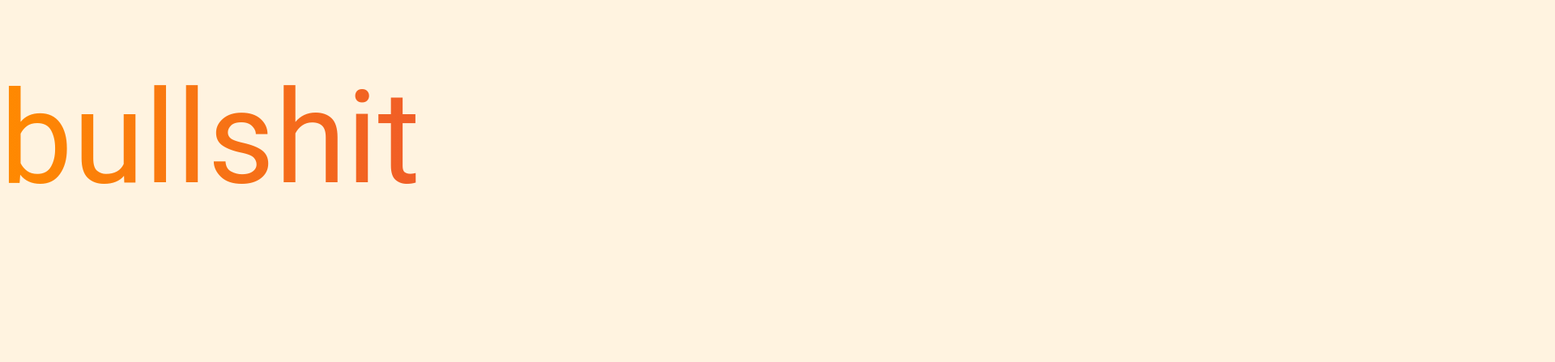
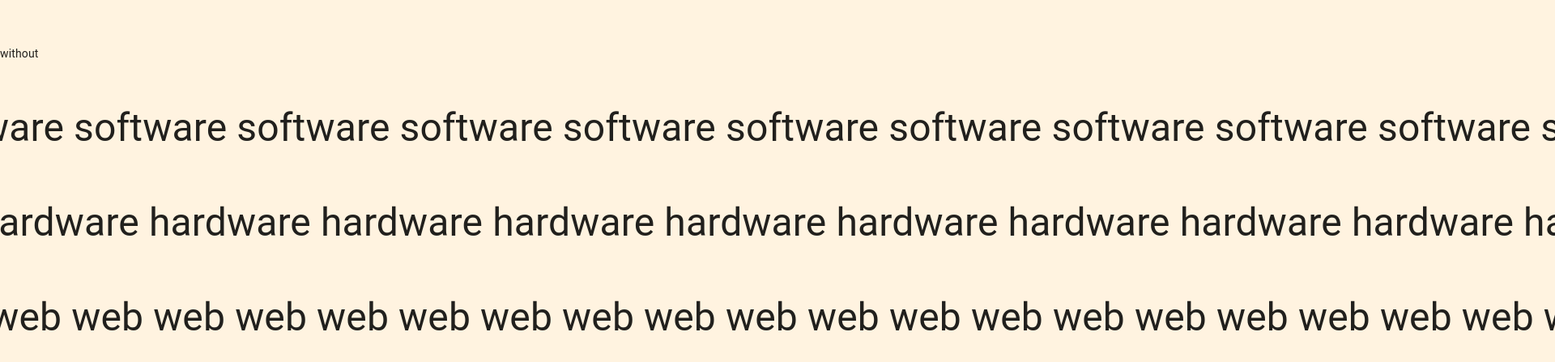
Before and after one commit to abadAfonsoJaime/boxfish, a React (Create React App) app: page /home in a window 1280 px wide. Shown: the part 661-1108 px from the top of the page at 81% size, 1920 px wide, since content can reach past the window. Built offline with nearby package versions, Linux system fonts and the light colour scheme.

Commit message:
animated letters

```diff
--- a/src/components/AnimatedHomePage/title.js
+++ b/src/components/AnimatedHomePage/title.js
@@ -9,8 +9,8 @@
     >
       {props => (
         <div style={props}>
-          <div style={{ fontSize: "10rem" }}>
-            Engineering <br /> without
+          <div>
+            <p style={{ fontSize: "3rem" }}>Engineering</p>
           </div>
         </div>
       )}
--- a/src/pages/Home.js
+++ b/src/pages/Home.js
@@ -1,7 +1,82 @@
-import React from "react";
+import React, { useEffect, useRef, useState } from "react";
 import AnimatedHomePage from "../components/AnimatedHomePage";
-const Home = () => {
-  return <AnimatedHomePage />;
+import "../styles/animations.css";
+
+const useHover = () => {
+  // Reference to the element we're listen for events from
+  const ref = useRef();
+  // Hover state management
+  const [value, setValue] = useState(false);
+  // Event handlers
+	const enter = () => setValue(true);
+  const leave = () => setValue(false);
+  // Simple effect, just bind and unbind the event handlers
+	useEffect(() => {
+    const node = ref.current;
+    if (node) {
+      node.addEventListener("mouseenter", enter)
+		  node.addEventListener("mouseleave", leave)
+		  return () => {
+			  node.removeEventListener("mouseenter", enter);
+			  node.removeEventListener("mouseleave", leave);
+      };
+    }
+  }, [ref.current] // Recall only if ref changes)
+  );
+  return [ref, value];
+}
+
+function Home() {
+	const [softwareRef, isSoftwareHovered] = useHover();
+	const [hardwareRef, isHardwareHovered] = useHover();
+	const [webRef, isWebHovered] = useHover();
+  return (
+    <>
+      <AnimatedHomePage />
+      <div style={{ opacity: 1, transform: "matrix(1, 0, 0, 1, 0, 0)" }}>
+        without
+      </div>
+      <div
+        ref={softwareRef}
+        className={isSoftwareHovered ? "slide-left" : "slide-right"}
+      >
+        <p className="flex-container">
+          <span>
+            software software software software software software software
+            software software software software software software software
+            software software software software software software software
+            software software software software software software software
+          </span>
+        </p>
+      </div>
+      <div
+        ref={hardwareRef}
+        className={isHardwareHovered ? "slide-right" : "slide-left"}
+      >
+        <p className="flex-container">
+          <span>
+            hardware hardware hardware hardware hardware hardware hardware
+            hardware hardware hardware hardware hardware hardware hardware
+            hardware hardware hardware hardware hardware hardware hardware
+            hardware hardware hardware hardware hardware hardware hardware
+          </span>
+        </p>
+      </div>
+      <div
+        ref={webRef}
+        className={isWebHovered ? "slide-left" : "slide-right"}
+      >
+        <p className="flex-container">
+          <span>
+            web web web web web web web web web web web web web web web web web
+            web web web web web web web web web web web web web web web web web
+            web web web web web web web web web web web web web web web web web
+            web web web web web
+          </span>
+        </p>
+      </div>
+    </>
+  );
 };
 
 export default Home;
--- /dev/null
+++ b/src/styles/animations.css
@@ -0,0 +1,49 @@
+.flex-container {
+    white-space: nowrap;
+    font-size: 3rem;
+    display: flex;
+    align-items: center;
+    justify-content: center;
+}
+
+.slide-right {
+    animation-name: slideRight;
+    animation-duration: 20s;
+    animation-timing-function: linear;
+    animation-iteration-count: infinite;
+    /* animation: slide 40s ease-in infinite;
+    animation-duration: 20s;
+    animation-timing-function: linear;
+    animation-delay: 0s;
+    animation-iteration-count: infinite;
+    animation-direction: normal;
+    animation-fill-mode: none;
+    animation-play-state: running;
+    animation-name: slide; */
+}
+
+@keyframes slideRight {
+    0% {
+        transform: translateX(0%);
+    }
+    100% {
+        transform: translateX(1000px);
+    }
+}
+
+.slide-left {
+    animation-name: slideLeft;
+    animation-duration: 20s;
+    animation-timing-function: linear;
+    animation-iteration-count: infinite;
+
+}
+
+@keyframes slideLeft {
+    0% {
+        transform: translateX(0%);
+    }
+    100% {
+        transform: translateX(-1000px);
+    }
+}
```
Also changed, not shown: src/components/CSS_animations.js (added, +28 -0 lines).
